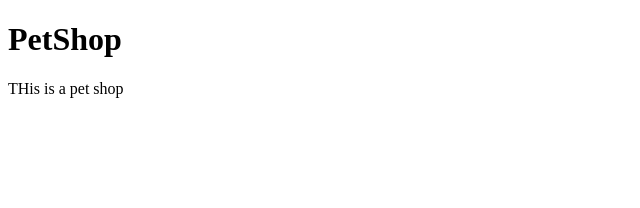
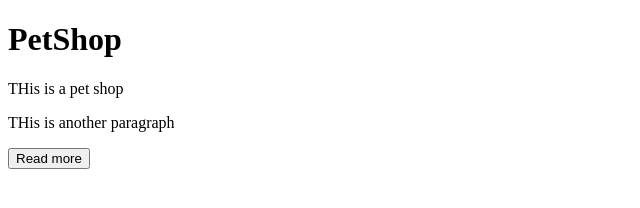
Before and after one commit to justinembawomye/petshop, a plain HTML site: page index.html in a window 1280 px wide. Shown: the whole page, without its empty margins (0-640 px from the left). Drawn offline with Linux system fonts and the light colour scheme.

Commit message:
Added another paragraph and button

```diff
--- a/index.html
+++ b/index.html
@@ -8,5 +8,7 @@
   <body>
     <h1>PetShop</h1>
     <p>THis is a pet shop</p>
+    <p>THis is another paragraph</p>
+    <button>Read more</button>
   </body>
 </html>
```
